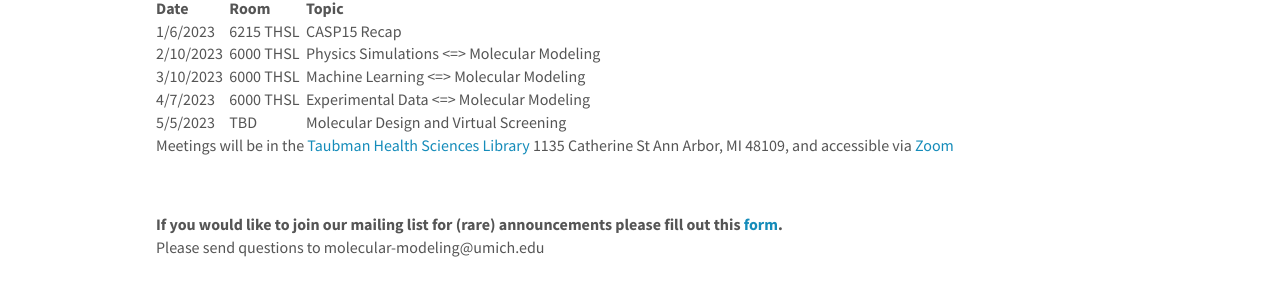
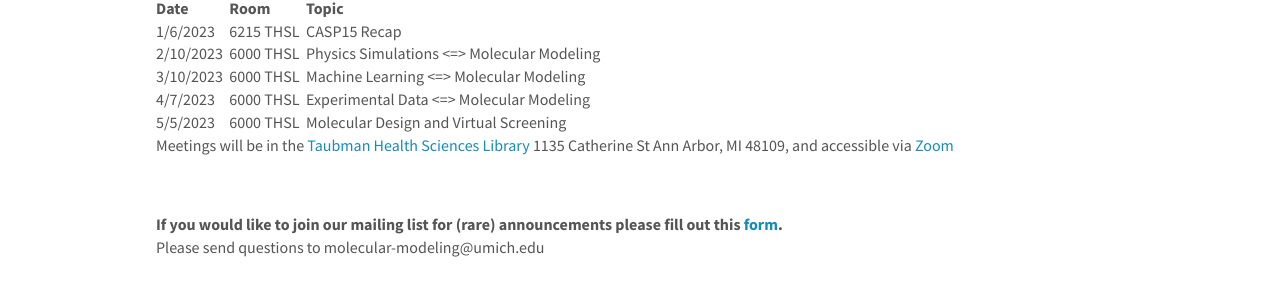
Before and after one commit to momeara/maomlab.github.io, a Jekyll site: the page built from _pages/mmm.md, in a window 1280 px wide and 900 px high. Shown: the part 347-643 px from the top of the window. Built offline with Jekyll 4.4.1, drawn with Linux system fonts in a browser that asks for light colours; nearby versions of some CDN libraries.

Commit message:
Update mmm.md

```diff
--- a/_pages/mmm.md
+++ b/_pages/mmm.md
@@ -29,7 +29,7 @@ MMM is a research-oriented interest group at the University of Michigan for stru
     <tr> <td>2/10/2023&nbsp;&nbsp;</td> <td>6000 THSL&nbsp;&nbsp;</td> <td>Physics Simulations &lt;=&gt; Molecular Modeling</td> </tr>
     <tr> <td>3/10/2023&nbsp;&nbsp;</td> <td>6000 THSL&nbsp;&nbsp;</td> <td>Machine Learning &lt;=&gt; Molecular Modeling</td> </tr>
     <tr> <td>4/7/2023&nbsp;&nbsp;</td> <td>6000 THSL&nbsp;&nbsp;</td> <td>Experimental Data &lt;=&gt; Molecular Modeling</td> </tr>
-    <tr> <td>5/5/2023&nbsp;&nbsp;</td> <td>TBD&nbsp;&nbsp;</td>       <td>Molecular Design and Virtual Screening</td> </tr>
+    <tr> <td>5/5/2023&nbsp;&nbsp;</td> <td>6000 THSL&nbsp;&nbsp;</td>  <td>Molecular Design and Virtual Screening</td> </tr>
   </tbody>
 </table>
 
```
